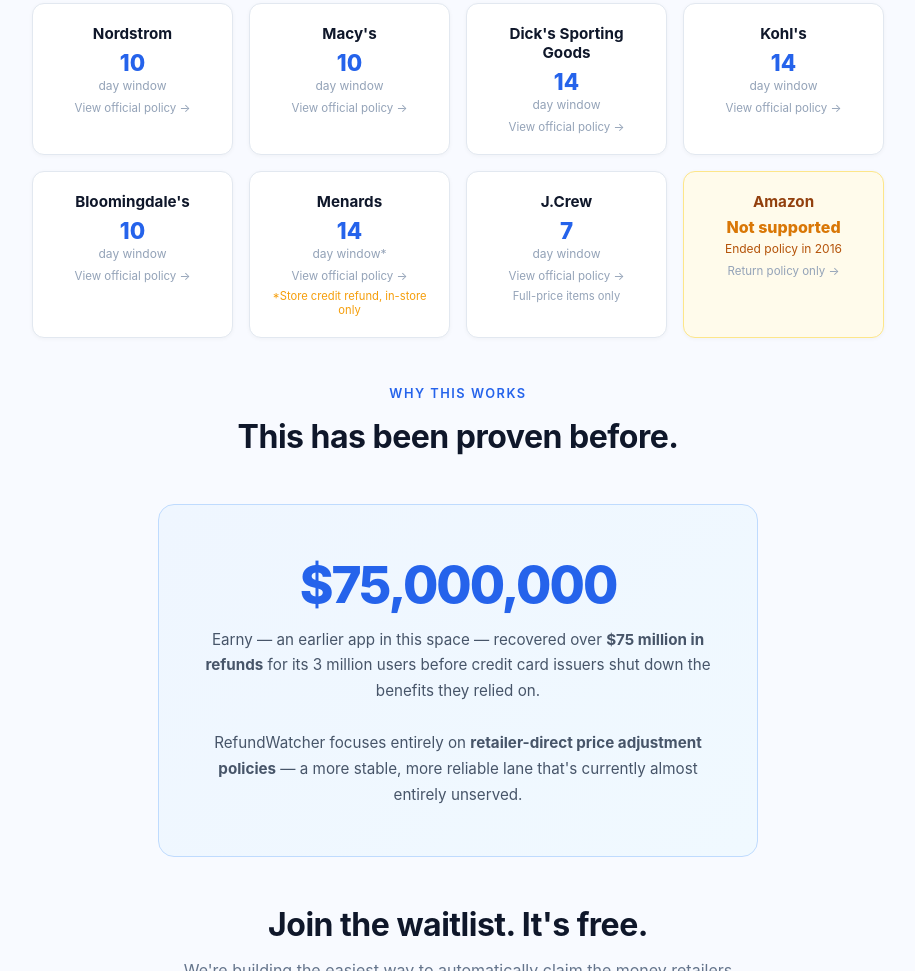
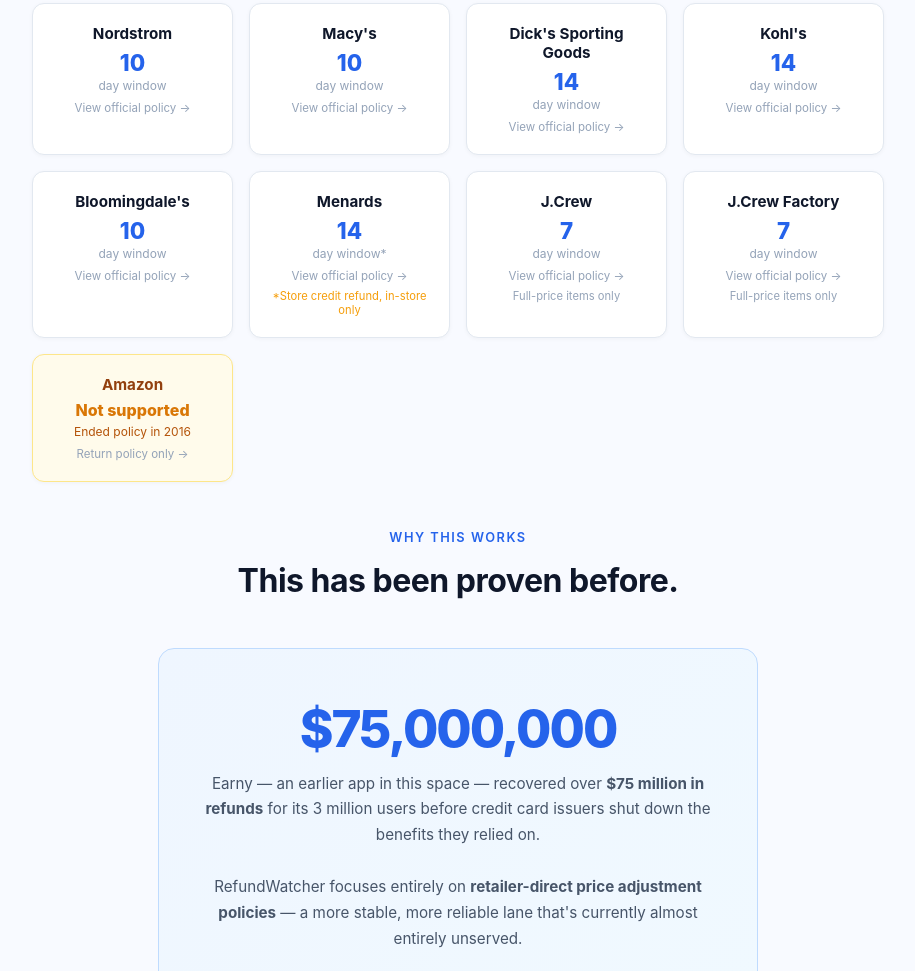
Before and after one commit to jasonmorrow123/refundwatcher, a website: page public/index.html in a window 1280 px wide. Shown: the part 1500-2471 px from the top of the page, without its empty margins (182-1097 px from the left). Drawn offline with Linux system fonts and the light colour scheme.

Commit message:
Add J.Crew Factory: 7-day price adjustment (full-price items only)

```diff
--- a/public/index.html
+++ b/public/index.html
@@ -368,6 +368,13 @@
       <a class="policy-link" href="https://www.jcrew.com/help/customer-service" target="_blank">View official policy →</a>
       <div class="label" style="margin-top:6px;font-size:0.7rem;color:#94a3b8;">Full-price items only</div>
     </div>
+    <div class="retailer-card">
+      <div class="name">J.Crew Factory</div>
+      <div class="window">7</div>
+      <div class="label">day window</div>
+      <a class="policy-link" href="https://factory.jcrew.com/help/customer-service" target="_blank">View official policy →</a>
+      <div class="label" style="margin-top:6px;font-size:0.7rem;color:#94a3b8;">Full-price items only</div>
+    </div>
     <div class="retailer-card" style="border-color:#fde68a;background:#fffbeb;">
       <div class="name" style="color:#92400e;">Amazon</div>
       <div class="window" style="font-size:1rem;color:#d97706;margin-top:4px;">Not supported</div>
```
